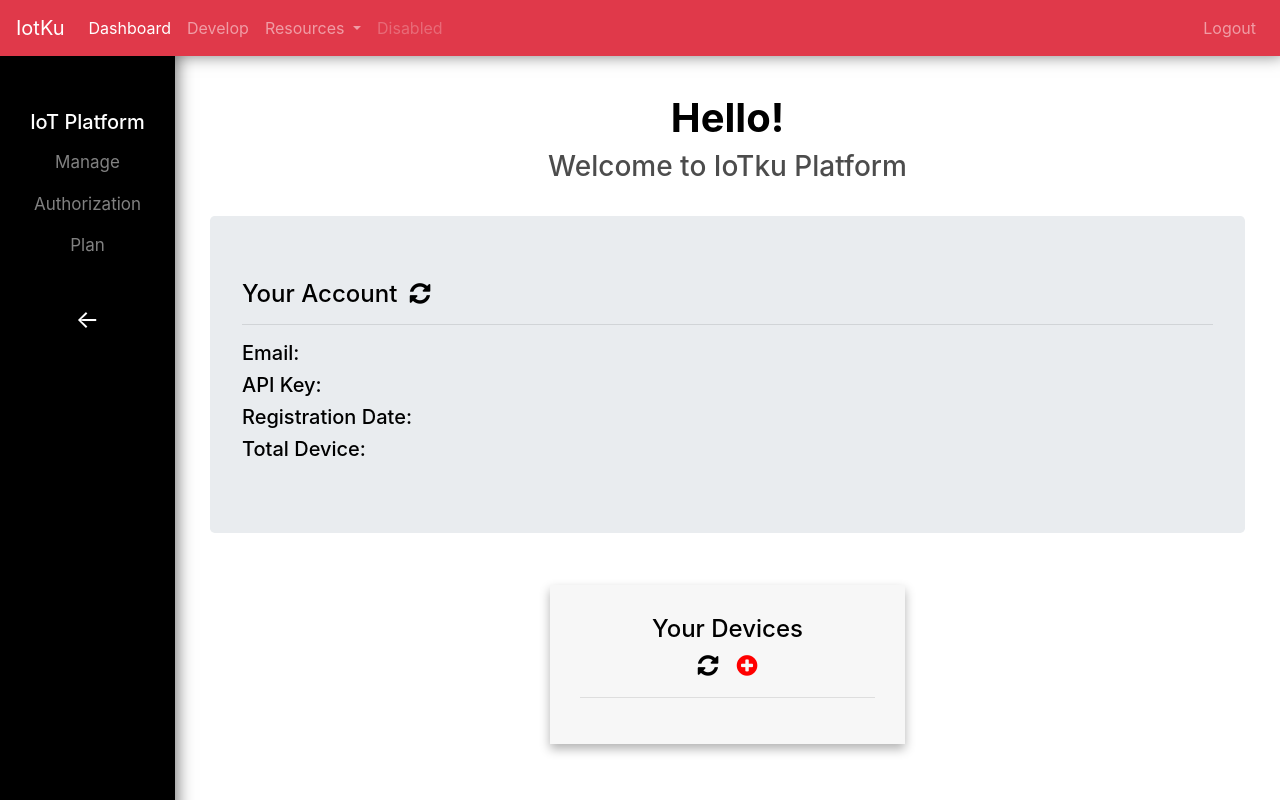
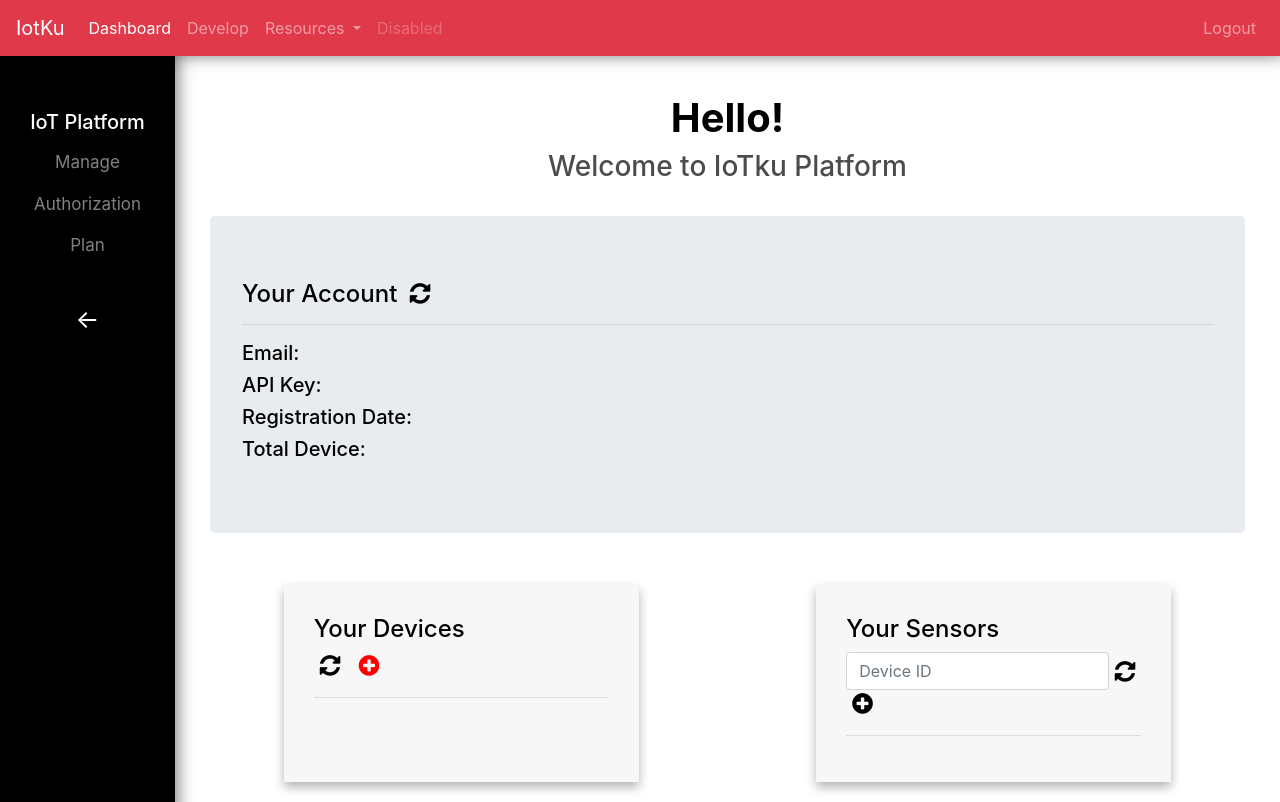
Before and after one commit to aviezab/iotku, a Flask app: page / in a window 1280 px wide. Run offline with Flask 2, Linux system fonts and the light colour scheme; the visitor is signed in with stand-in values (Sample User, id 1); data that the repository does not hold is empty; some libraries are stand-ins or nearby versions.

Commit message:
added some web functionality

```diff
--- a/static/css/dashboard.css
+++ b/static/css/dashboard.css
@@ -17,7 +17,7 @@
   color: black;
   background-color: rgb(247, 247, 247);
   box-shadow: 0 5px 10px 0 rgba(0,0,0,0.3);
-  text-align: center;
+  /*text-align: center;*/
   transition: 0.5s;
 }
 
@@ -34,6 +34,23 @@
   height: auto;
 }
 
+.dropdown-menu {
+  padding: 10px;
+}
+
+#device-list-empty {
+  text-align: center
+}
+
+#sensor-list-empty {
+  text-align: center
+}
+
+#device-info{
+  position: absolute;
+  text-align: left;
+}
+
 #add-device-button {
   color: red;
 }
--- a/static/js/dashboard.js
+++ b/static/js/dashboard.js
@@ -1,5 +1,10 @@
-$(document).ready(function(){
-	$('#account-info-refresh').click(function(){
+var previous_popover;
+var delete_device_id;
+var sensor_device_id;
+var delete_sensor_id;
+
+
+function accountInfoRefresh() {
 	$.get( user_email_url, function(data) {
 		$("#account-email").text(data.result);
 	});
@@ -12,27 +17,240 @@ $(document).ready(function(){
 	$.get( user_total_device_url, function(data) {
 		$("#account-total-device").text(data.result);
 	});
-    });
-    $('#device-list-refresh').click(function(){
+}
+
+function deviceListRefresh() {
 	$.get( device_list_url, function(data) {
-				$('#device-list').html("");
+		$(previous_popover).popover('hide');
+		$('#device-list').html('');
 		result = data['result']
 		if (result.length > 0) {
+			$('#device-list-error').text('');
 			$('#device-list-empty').addClass('invisible');
 			for(var k in data['result']) {
-						var format = '<h2><a href="' + result[k]['device_id'] +'">' + result[k]['device_name'] + '</a></h2>';
+				var format = '<div class="row">' +
+				'<button onclick="deviceInfo(this)" type="button" class="btn button-icon device" data-device-id="' + result[k]['device_id']  + '">' + result[k]['device_name'] + '</button>' +
+				'<button onclick="deviceDeletePrompt(this)" type="button" class="btn button-icon device-delete" data-device-id="' + result[k]['device_id']  + '">&times;</button>' +
+				'</div>';
 				$('#device-list').append(format);
 			}
 		}
+		else if (result.length == 0) {
+			$('#device-list-empty').removeClass('invisible');
+		}
 		else {
-					$('#device-list-empty').removeClass('invisible');
+			$('#device-list-error').text('Error: ' + data.reason);
+		}
+	});
+}
+
+function deviceInfo(element) {
+	if (previous_popover == element) {
+		$(element).popover('enable');
+		$(element).popover('toggle');
+		$(element).popover('disable');
+	}
+	else {
+		$(previous_popover).popover('enable');
+		$(previous_popover).popover('hide');
+		$(previous_popover).popover('disable');
+		$(element).popover({
+			placement:'top',
+			html:true,
+			content:function(){
+				var device_id = $(element).attr('data-device-id');
+				$(".device-id").text(device_id);
+				$.get( device_name_url, {device_id: device_id}, function(data) {
+					$(".device-name").text(data.result);
+				});
+				$.get( device_time_added_url, {device_id: device_id}, function(data) {
+					$(".device-time-added").text(data.result);
+				});
+				$.get( device_total_sensor_url, {device_id: device_id}, function(data) {
+					$(".device-total-sensor").text(data.result);
+				});
+				return $("#device-info").html();
+			}
+		});
+		$(element).popover('enable');
+		$(element).popover('show');
+		$(element).popover('disable');
+		previous_popover = $(element);
+	}
+}
+
+function deviceDeletePrompt(element) {
+	delete_device_id = $(element).attr('data-device-id');
+	if (previous_popover == element) {
+		$(element).popover('enable');
+		$(element).popover('toggle');
+		$(element).popover('disable');
+	}
+	else {
+		$(previous_popover).popover('enable');
+		$(previous_popover).popover('hide');
+		$(previous_popover).popover('disable');
+		$(element).popover({
+			placement:'top',
+			html:true,
+			content:function(){
+				return $("#device-delete-prompt").html();
+			}
+		});
+		$(element).popover('enable');
+		$(element).popover('show');
+		$(element).popover('disable');
+		previous_popover = $(element);
+	}
+}
+
+function deviceDeletePromptYes(element) {
+	$.ajax({
+		type: "POST",
+		url: remove_device_url,
+		contentType: "application/json",
+		dataType: "json",
+		data: JSON.stringify({
+			"device_id": delete_device_id
+		}),
+		success: function(result){
+			if (result.result == true) {
+				window.location.reload(true);
+			}
+			else {
+				$(element).parents('.device-delete').find('.device-delete-error').text(result.reason);
+			}
+		}
+	});
+}
+
+function deviceDeletePromptNo(element){
+	$(previous_popover).popover('enable');
+	$(previous_popover).popover('hide');
+	$(previous_popover).popover('disable');
+	previous_popover = null;
+	delete_device_id = null;
+}
+
+function sensorInfo(element) {
+	if (previous_popover == element) {
+		$(element).popover('enable');
+		$(element).popover('toggle');
+		$(element).popover('disable');
+	}
+	else {
+		$(previous_popover).popover('enable');
+		$(previous_popover).popover('hide');
+		$(previous_popover).popover('disable');
+		$(element).popover({
+			placement:'top',
+			html:true,
+			content:function(){
+				var sensor_id = $(element).attr('data-sensor-id');
+				$(".sensor-id").text(sensor_id);
+				$.get( sensor_name_url, {sensor_id: sensor_id, device_id: device_id}, function(data) {
+					$(".sensor-name").text(data.result);
+				});
+				$.get( sensor_time_added_url, {sensor_id: sensor_id, device_id: device_id}, function(data) {
+					$(".sensor-time-added").text(data.result);
+				});
+				return $("#sensor-info").html();
+			}
+		});
+		$(element).popover('enable');
+		$(element).popover('show');
+		$(element).popover('disable');
+		previous_popover = $(element);
+	}
+}
+function sensorDeletePrompt(element) {
+	delete_sensor_id = $(element).attr('data-sensor-id');
+	if (previous_popover == element) {
+		$(element).popover('enable');
+		$(element).popover('toggle');
+		$(element).popover('disable');
+	}
+	else {
+		$(previous_popover).popover('enable');
+		$(previous_popover).popover('hide');
+		$(previous_popover).popover('disable');
+		$(element).popover({
+			placement:'top',
+			html:true,
+			content:function(){
+				return $("#sensor-delete-prompt").html();
+			}
+		});
+		$(element).popover('enable');
+		$(element).popover('show');
+		$(element).popover('disable');
+		previous_popover = $(element);
+	}
+}
+
+function sensorDeletePromptYes(element) {
+	$.ajax({
+		type: "POST",
+		url: remove_sensor_url,
+		contentType: "application/json",
+		dataType: "json",
+		data: JSON.stringify({
+			"device_id": sensor_device_id,
+			"sensor_id": delete_sensor_id
+		}),
+		success: function(result){
+			if (result.result == true) {
+				window.location.reload(true);
+			}
+			else {
+				$(element).parents('.sensor-delete').find('.sensor-delete-error').text(result.reason);
+			}
+		}
+	});
+}
+
+function sensorDeletePromptNo(element){
+	$(previous_popover).popover('enable');
+	$(previous_popover).popover('hide');
+	$(previous_popover).popover('disable');
+	previous_popover = null;
+	delete_sensor_id = null;
+}
+
+$(document).ready(function(){
+	$("#get-sensor-list").submit(function (event) {
+		event.preventDefault();
+		$.get( device_sensor_list_url, {device_id: $("#get-sensor-list-device-id").val()}, function(data) {
+			$(previous_popover).popover('hide');
+			$('#sensor-list').html('');
+			result = data['result']
+			if (result.length > 0) {
+				$('#sensor-list-error').text('');
+				$('#sensor-list-empty').addClass('invisible');
+				for(var k in data['result']) {
+					var format = '<div class="row">' +
+					'<button onclick="sensorInfo(this)" type="button" class="btn button-icon sensor" data-sensor-id="' + result[k]['sensor_id']  + '">' + result[k]['sensor_name'] + '</button>' +
+					'<button onclick="sensorDeletePrompt(this)" type="button" class="btn button-icon sensor-delete" data-sensor-id="' + result[k]['sensor_id']  + '">&times;</button>' +
+					'</div>';
+					$('#sensor-list').append(format);
+				}
+				sensor_device_id = $("#get-sensor-list-device-id").val()
+			}
+			else if (result.length == 0) {
+				$('#sensor-list-empty').removeClass('invisible');
+				sensor_device_id = null;
+			}
+			else {
+				$('#sensor-list-empty').addClass('invisible');
+				$('#sensor-list-error').text('Error: ' + data.reason);
+				sensor_device_id = null;
 			}
 		});
 	});
 	$("#device-form").submit(function (event) {
 		event.preventDefault();
-        var device_name = $("#device-name").val();
-        var device_id = $("#device-id").val();
+		var device_name = $("#device-form-name").val();
+		var device_id = $("#device-form-id").val();
 		$.ajax({
 			type: "POST",
 			url: add_device_url,
@@ -46,6 +264,34 @@ $(document).ready(function(){
 				if (result.result == true) {
 					window.location.reload(true);
 				}
+				else {
+					$('#device-form-error').text(result.reason);
+				}
+			}
+		});
+	});
+	$("#sensor-form").submit(function (event) {
+		event.preventDefault();
+		var device_id = $("#sensor-form-device-id").val();
+		var sensor_name = $("#sensor-form-name").val();
+		var sensor_id = $("#sensor-form-id").val();
+		$.ajax({
+			type: "POST",
+			url: add_sensor_url,
+			contentType: "application/json",
+			dataType: "json",
+			data: JSON.stringify({
+				"device_id": device_id,
+				"sensor_id": sensor_id,
+				"sensor_name": sensor_name
+			}),
+			success: function(result){
+				if (result.result == true) {
+					window.location.reload(true);
+				}
+				else {
+					$('#sensor-form-error').text(result.reason);
+				}
 			}
 		});
 	});
--- a/templates/dashboard.html
+++ b/templates/dashboard.html
@@ -12,7 +12,7 @@
 </div>
 <div class="container">
   <div class="jumbotron" id="account-info">
-    <h4>Your Account <button class="fa fa-refresh button-icon" id="account-info-refresh" aria-hidden="true"></button></h4>
+    <h4>Your Account <button onclick="accountInfoRefresh()" class="fa fa-refresh button-icon" id="account-info-refresh" aria-hidden="true"></button></h4>
     <hr>
     <h5>Email:&nbsp;<span id="account-email"></span></h5>
     <h5>API&nbsp;Key:&nbsp;<span id="account-api-key"></span></h5>
@@ -22,14 +22,43 @@
   <div class="row">
     <div class="col-md-4 mx-auto card-dashboard" id="devices">
       <h4>Your Devices</h4>
-      <h4><button class="fa fa-refresh button-icon" id="device-list-refresh" aria-hidden="true"></button> <button type="button" name="button" class="fa fa-plus-circle button-icon" data-toggle="modal" data-target="#device-modal" id="add-device-button"></button></h4>
+      <h5><span id="device-list-error"></span></h5>
+      <h4>
+        <button onclick="deviceListRefresh()" class="fa fa-refresh button-icon" id="device-list-refresh" aria-hidden="true"></button>
+        <button type="button" name="button" class="fa fa-plus-circle button-icon" data-toggle="modal" data-target="#device-form-modal" id="add-device-button"></button>
+      </h4>
       <hr>
-      <div id="device-list"></div>
+      <div id="device-list">
+
+      </div>
+      <div class="invisible" id="device-info">
+        <h5 style="text-align: center;">Device&nbsp;ID&nbsp;</h5>
+        <span class="device-id"></span>
+        <hr>
+        <h5 style="text-align: center;">Device&nbsp;Name&nbsp;</h5>
+        <span class="device-name"></span>
+        <hr>
+        <h5 style="text-align: center;">Time&nbsp;Added&nbsp;</h5>
+        <span class="device-time-added"></span>
+        <hr>
+        <h5 style="text-align: center;">Total&nbsp;Sensor&nbsp;</h5>
+        <span class="device-total-sensor"></span>
+      </div>
+      <div class="invisible" id="device-delete-prompt">
+        <div class="device-delete text-center">
+          <h5>Are you sure you want to remove this device?</h5>
+          <h5><span class="device-delete-error"></span></h5>
+          <div class="btn-group mx-auto">
+            <button onclick="deviceDeletePromptYes(this)" class="btn btn-primary device-delete-yes">Yes</button>
+            <button onclick="deviceDeletePromptNo(this)" class="btn btn-primary device-delete-no">No</button>
+          </div>
+        </div>
+      </div>
       <div class="invisible" id="device-list-empty">
         <img src="/static/images/connect.png" alt="connect">
         <p>It seems that you haven't added a device yet. Maybe it's time?</p>
       </div>
-      <div id="device-modal" class="modal fade" role="dialog">
+      <div id="device-form-modal" class="modal fade" role="dialog">
         <div class="modal-dialog">
           <!-- Modal content-->
           <div class="modal-content">
@@ -38,12 +67,78 @@
               <button type="button" class="close" data-dismiss="modal">&times;</button>
             </div>
             <div class="modal-body">
+              <h5><span id="device-form-error"></span></h5>
               <form class="" id="device-form" action="" method="post">
-                <input type="text" name="device-name" placeholder="Device Name" class="form-control" id="device-name">
+                <input type="text" name="device-form-name" placeholder="Device Name" class="form-control" id="device-form-name">
                 <br>
-                <input type="text" name="device-id" placeholder="Device ID" class="form-control" id="device-id">
+                <input type="text" name="device-form-id" placeholder="Device ID" class="form-control" id="device-form-id">
                 <br>
                 <button type="submit" name="add-device" class="btn btn-iot" id="btn-device-submit">Submit</button>
+              </form>
+            </div>
+          </div>
+        </div>
+      </div>
+    </div>
+    <div class="col-md-4 mx-auto card-dashboard" id="sensors">
+      <h4>Your Sensors</h4>
+      <h5><span id="sensor-list-error"></span></h5>
+      <h4>
+        <form class="btn-group" id="get-sensor-list">
+          <input type="text" name="device-form-id" placeholder="Device ID" class="form-control" id="get-sensor-list-device-id">
+          <button type="submit" class="fa fa-refresh button-icon" id="sensor-list-refresh" aria-hidden="true"></button>
+        </form>
+        <button type="button" name="button" class="fa fa-plus-circle button-icon" data-toggle="modal" data-target="#sensor-modal" id="add-sensor-button"></button>
+      </h4>
+      <hr>
+      <div id="sensor-list">
+
+      </div>
+      <div class="invisible" id="sensor-info">
+        <h5 style="text-align: center;">Sensor&nbsp;ID&nbsp;</h5>
+        <span class="sensor-id"></span>
+        <hr>
+        <h5 style="text-align: center;">Sensor&nbsp;Name&nbsp;</h5>
+        <span class="sensor-name"></span>
+        <hr>
+        <h5 style="text-align: center;">Time&nbsp;Added&nbsp;</h5>
+        <span class="sensor-time-added"></span>
+        <hr>
+<!--         <h5 style="text-align: center;">Total&nbsp;App&nbsp;</h5>
+        <span class="sensor-total-sensor"></span> -->
+      </div>
+      <div class="invisible" id="sensor-delete-prompt">
+        <div class="sensor-delete text-center">
+          <h5>Are you sure you want to remove this sensor?</h5>
+          <h5><span class="sensor-delete-error"></span></h5>
+          <div class="btn-group mx-auto">
+            <button onclick="sensorDeletePromptYes(this)" class="btn btn-primary sensor-delete-yes">Yes</button>
+            <button onclick="sensorDeletePromptNo(this)" class="btn btn-primary sensor-delete-no">No</button>
+          </div>
+        </div>
+      </div>
+      <div class="invisible" id="sensor-list-empty">
+        <img src="/static/images/castle.png" alt="connect">
+        <p>Your device doesn't have a sensor. <br> Well, what are you waiting for?</p>
+      </div>
+      <div id="sensor-modal" class="modal fade" role="dialog">
+        <div class="modal-dialog">
+          <!-- Modal content-->
+          <div class="modal-content">
+            <div class="modal-header">
+              <h4 class="modal-title">Add a sensor</h4>
+              <button type="button" class="close" data-dismiss="modal">&times;</button>
+            </div>
+            <div class="modal-body">
+              <h5><span id="sensor-form-error"></span></h5>
+              <form class="" id="sensor-form" action="" method="post">
+                <input type="text" name="sensor-form-device-id" placeholder="Device ID" class="form-control" id="sensor-form-device-id">
+                <br>
+                <input type="text" name="sensor-form-name" placeholder="Sensor Name" class="form-control" id="sensor-form-name">
+                <br>
+                <input type="text" name="sensor-form-id" placeholder="Sensor ID" class="form-control" id="sensor-form-id">
+                <br>
+                <button type="submit" name="add-sensor" class="btn btn-iot" id="btn-sensor-submit">Submit</button>
               </form>
             </div>
           </div>
```
Also changed, not shown: api/iotku_database.py (+5 -3 lines), api/views.py (+19 -16 lines). Lines whose indentation alone changed are shown as unchanged.
